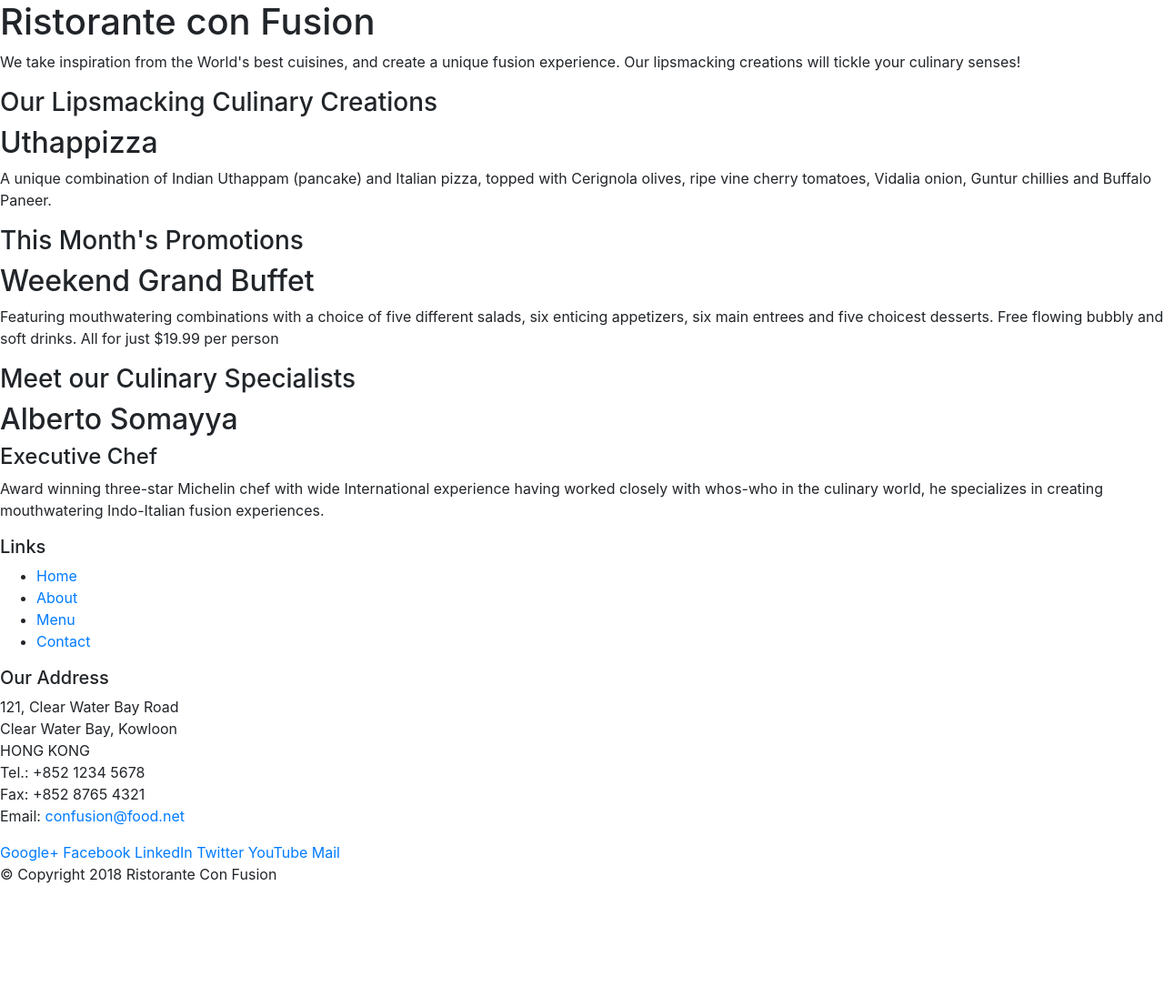
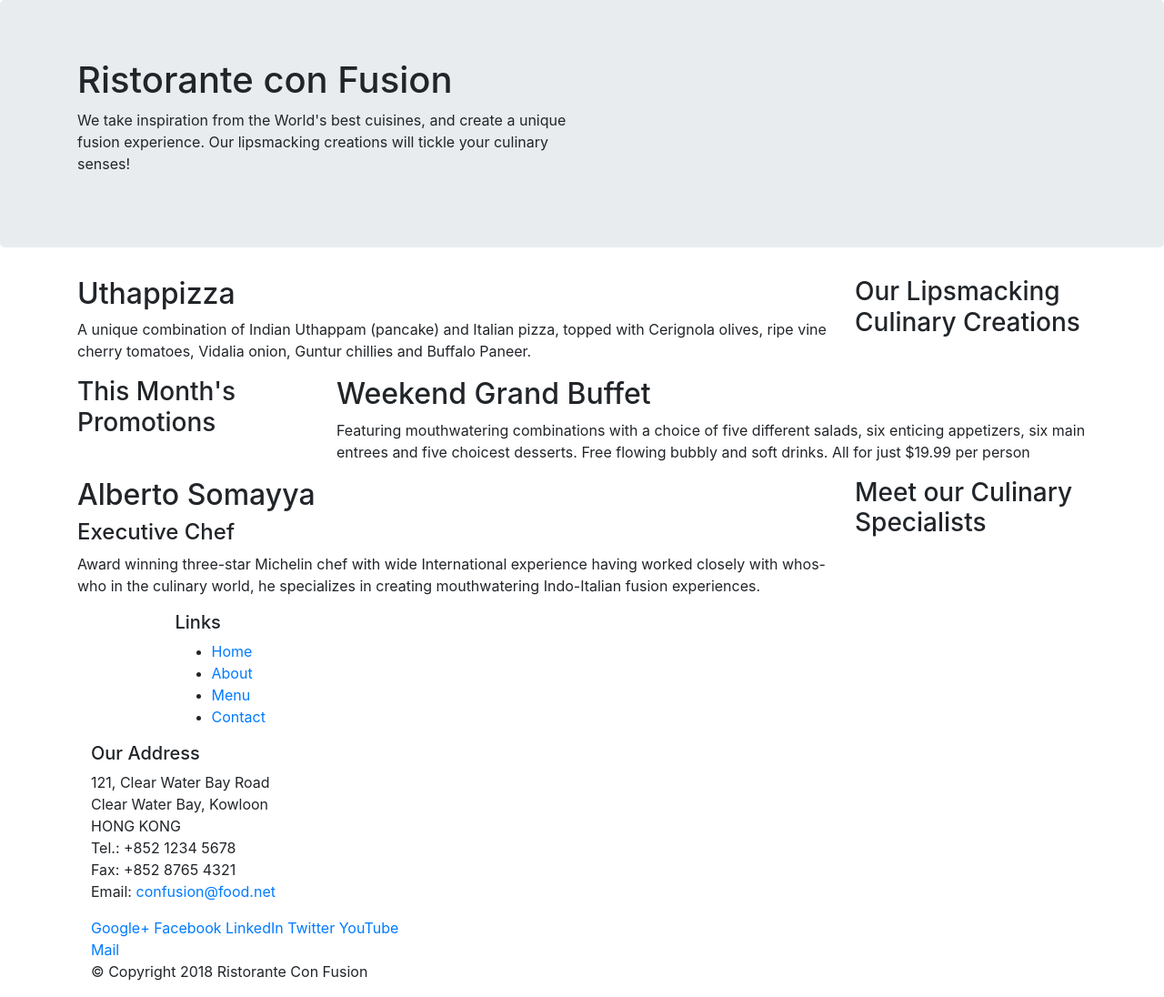
Before and after one commit to abhisheksiingh/bootstrap-, a website: page index.html in a window 1280 px wide. Shown: the whole page at 91% size. Before the commit the page ends 989 px from the top, so only its background shows below. Drawn offline with nearby package versions, Linux system fonts and the light colour scheme.

Commit message:
bootstrap grid part 1

```diff
--- a/index.html
+++ b/index.html
@@ -14,46 +14,46 @@
 
 <body>
 
-    <header>
-        <div>
-            <div>
-                <div>
+    <header class= "jumbotron">
+        <div class= "container">
+            <div class= "row">
+                <div class="col-12 col-sm-6">
                     <h1>Ristorante con Fusion</h1>
                     <p>We take inspiration from the World's best cuisines, and create a unique fusion experience. Our lipsmacking creations will tickle your culinary senses!</p>
                 </div>
-                <div>
+                <div class="col-12 col-sm">
                 </div>
             </div>
         </div>
     </header>
 
-    <div>
-        <div>
-            <div>
+    <div class= "container">
+        <div class="row">
+            <div class= "col-12 col-sm-4 order-sm-last col-md-3">
                 <h3>Our Lipsmacking Culinary Creations</h3>
             </div>
-            <div>
+            <div class=col col-sm order-sm-first col-md>
                 <h2>Uthappizza</h2>
                 <p>A unique combination of Indian Uthappam (pancake) and Italian pizza, topped with Cerignola olives, ripe vine cherry tomatoes, Vidalia onion, Guntur chillies and Buffalo Paneer.</p>
             </div>
         </div>
 
 
-        <div>
-            <div>
+        <div class="row">
+            <div class="col-12 col-sm-4 col-md-3">
                 <h3>This Month's Promotions</h3>
             </div>
-            <div>
+            <div class="col col-sm col-md">
                 <h2>Weekend Grand Buffet</h2>
                 <p>Featuring mouthwatering combinations with a choice of five different salads, six enticing appetizers, six main entrees and five choicest desserts. Free flowing bubbly and soft drinks. All for just $19.99 per person </p>
             </div>
         </div>
 
-        <div>
-            <div>
+        <div class="row">
+            <div class="col-12 col-sm-4 order-sm-last col-md-3">
                 <h3>Meet our Culinary Specialists</h3>
             </div>
-            <div>
+            <div class="col col-sm order-sm-first col-md">
                 <h2>Alberto Somayya</h2>
                 <h4>Executive Chef</h4>
                 <p>Award winning three-star Michelin chef with wide International experience having worked closely with whos-who in the culinary world, he specializes in creating mouthwatering Indo-Italian fusion experiences. </p>
@@ -62,9 +62,9 @@
     </div>
 
     <footer>
-        <div>
-            <div>
-                <div>
+        <div class= "container">
+            <div clas="row">
+                <div class="col-4 offset-1 col-sm-2">
                     <h5>Links</h5>
                     <ul>
                         <li><a href="#">Home</a></li>
@@ -73,7 +73,7 @@
                         <li><a href="#">Contact</a></li>
                     </ul>
                 </div>
-                <div>
+                <div class="col-7 col-sm-5">
                     <h5>Our Address</h5>
                     <address>
 		              121, Clear Water Bay Road<br>
@@ -84,7 +84,7 @@
 		              Email: <a href="mailto:confusion@food.net">confusion@food.net</a>
 		           </address>
                 </div>
-                <div>
+                <div class="col-12 col-sm-4">
                     <div>
                         <a href="http://google.com/+">Google+</a>
                         <a href="http://www.facebook.com/profile.php?id=">Facebook</a>
@@ -95,7 +95,7 @@
                     </div>
                 </div>
            </div>
-           <div>
+           <div class="col-auto">
                 <div>
                     <p>© Copyright 2018 Ristorante Con Fusion</p>
                 </div>
```
